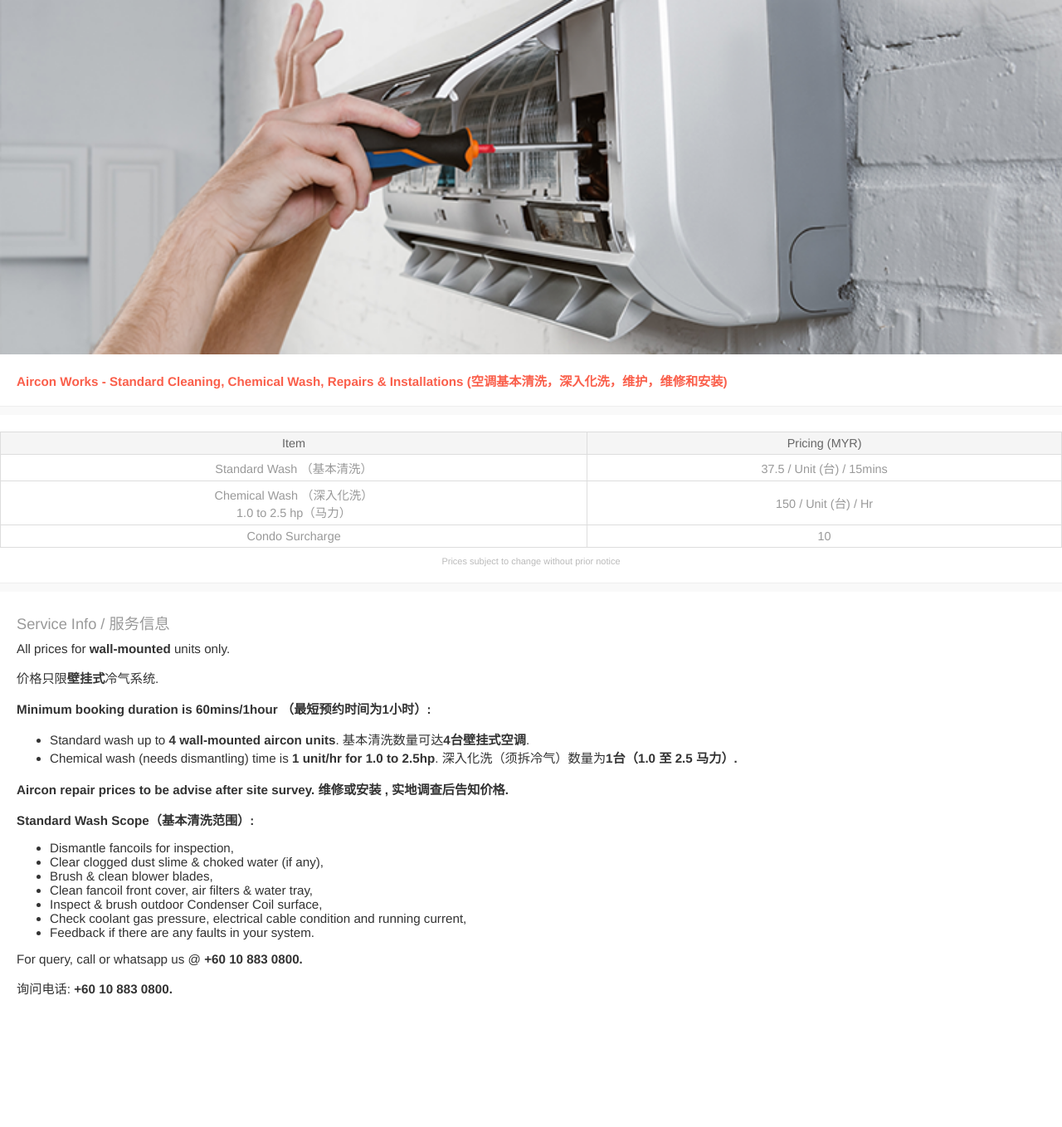
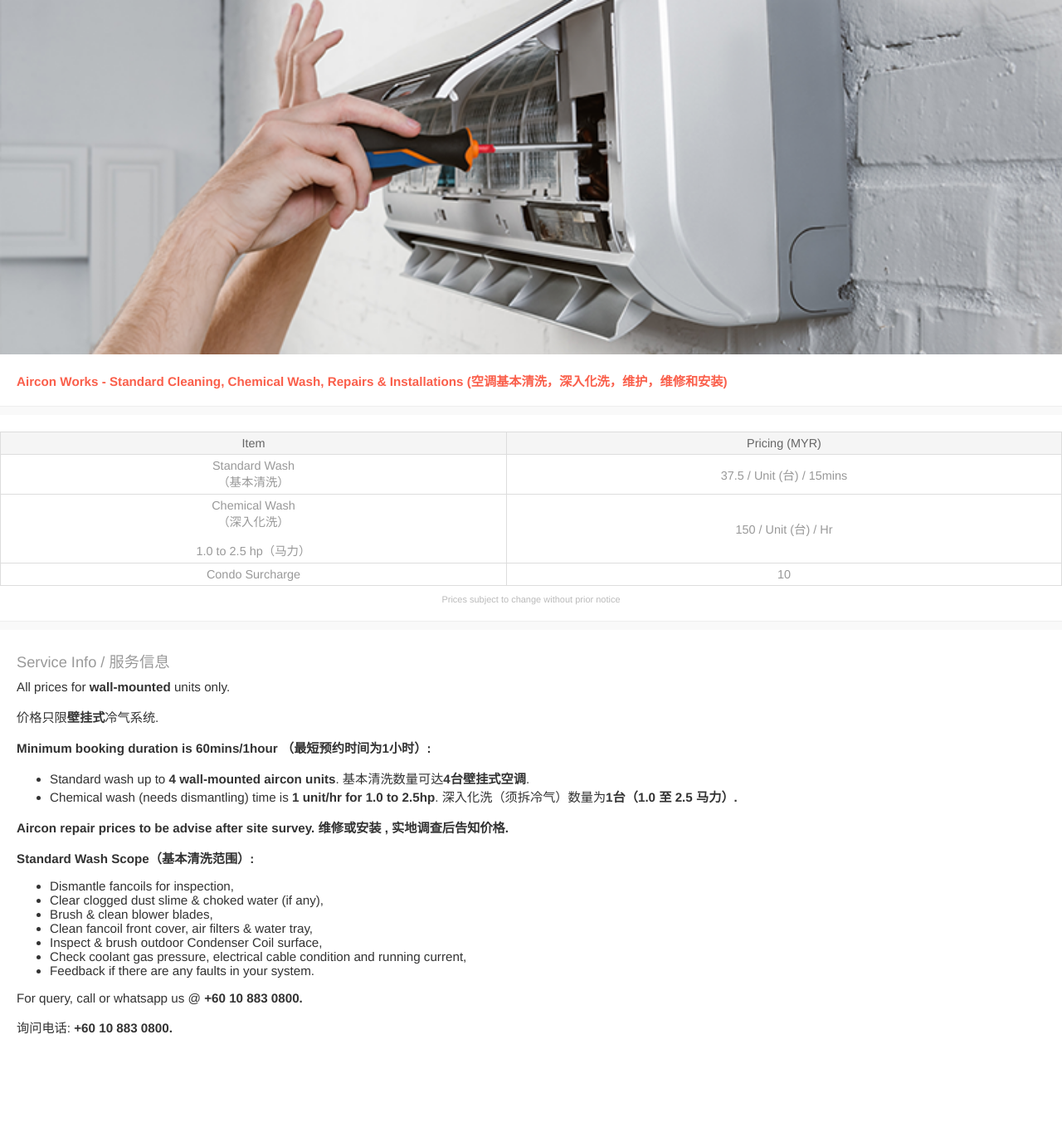
Before and after one commit to blooms-singapore/pages, a Jekyll site: the page built from en/services/myr/aircon.html, in a window 1280 px wide. Shown: the whole page at 83% size. Built offline with Jekyll 4.4.1, drawn with Linux system fonts in a browser that asks for light colours; before the commit the page ends 1312 px from its top, so only the background shows below that; some of the changed lines change nothing that is shown.

Commit message:
Update aircon.html

```diff
--- a/en/services/myr/aircon.html
+++ b/en/services/myr/aircon.html
@@ -13,11 +13,15 @@ layout: service
     </thead>
     <tbody>
       <tr>
-        <td>Standard Wash （基本清洗）</td>
+        <td>Standard Wash
+          <p>
+            （基本清洗）</td>
         <td>37.5<span> / Unit (台)<span> / 15mins</span></td>
       </tr>
       <tr>
-        <td>Chemical Wash （深入化洗）
+        <td>Chemical Wash
+          <p>
+            （深入化洗）
         <p>
         1.0 to 2.5 hp（马力）</td>
         <td>150<span> / Unit (台)<span> / Hr</span></td>
```
